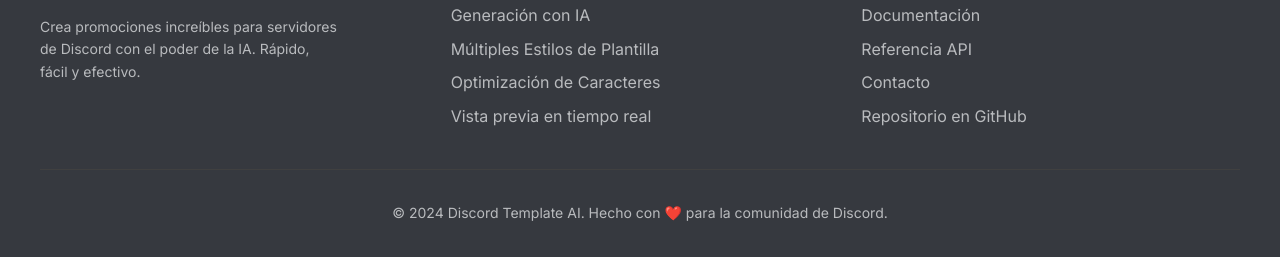
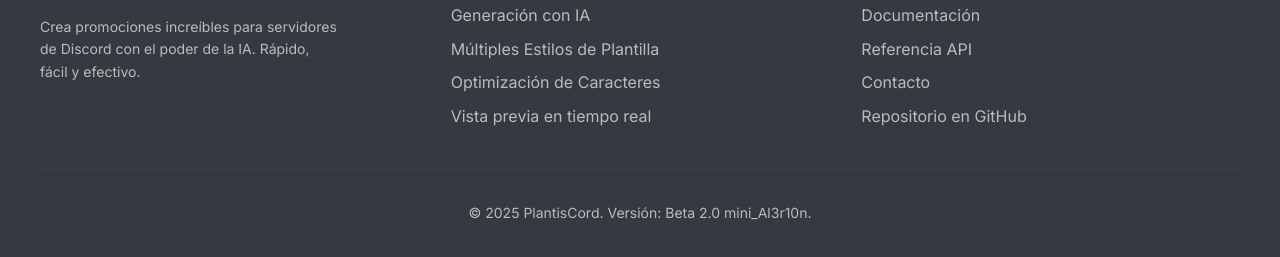
Before and after one commit to jdalexbrs/PlantisCord, a plain HTML site: page index.html in a window 1280 px wide. Shown: the part 1857-2114 px from the top of the page. Drawn offline with Linux system fonts and the light colour scheme; no server answers.

Commit message:
Update index.html

```diff
--- a/index.html
+++ b/index.html
@@ -180,7 +180,8 @@
                 </div>
             </div>
             <div class="footer-bottom">
-                <p>&copy; 2024 Discord Template AI. Hecho con ❤️ para la comunidad de Discord.</p>
+                <p>&copy; 2025 PlantisCord. Versión: Beta 2.0
+                    mini_Al3r10n.</p>
             </div>
         </div>
     </footer>
```
